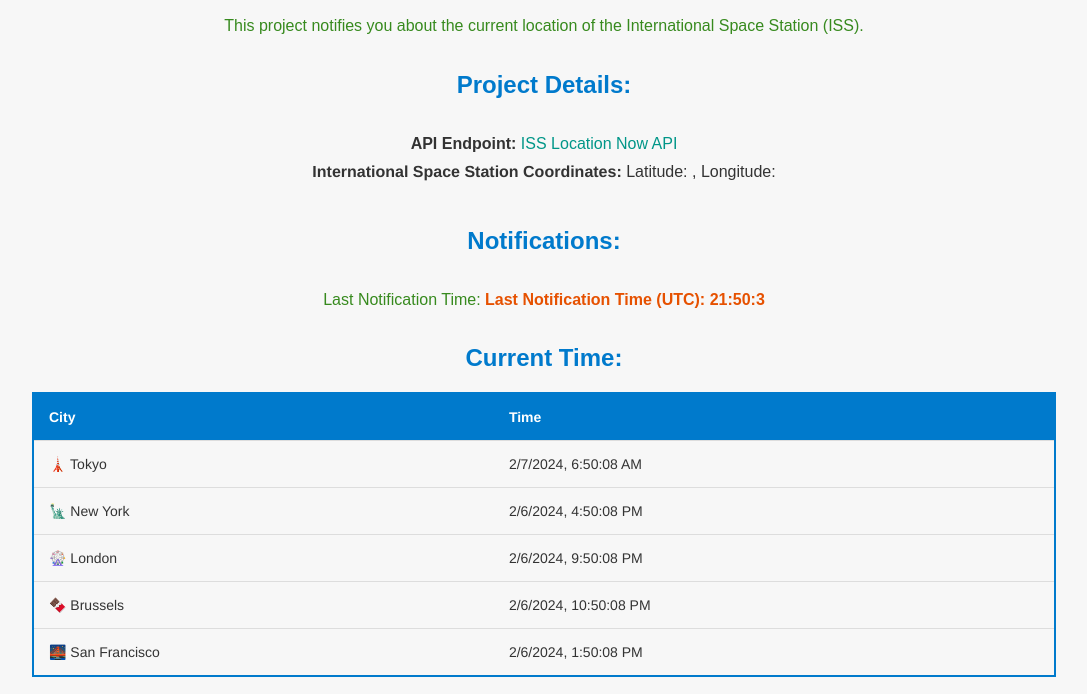
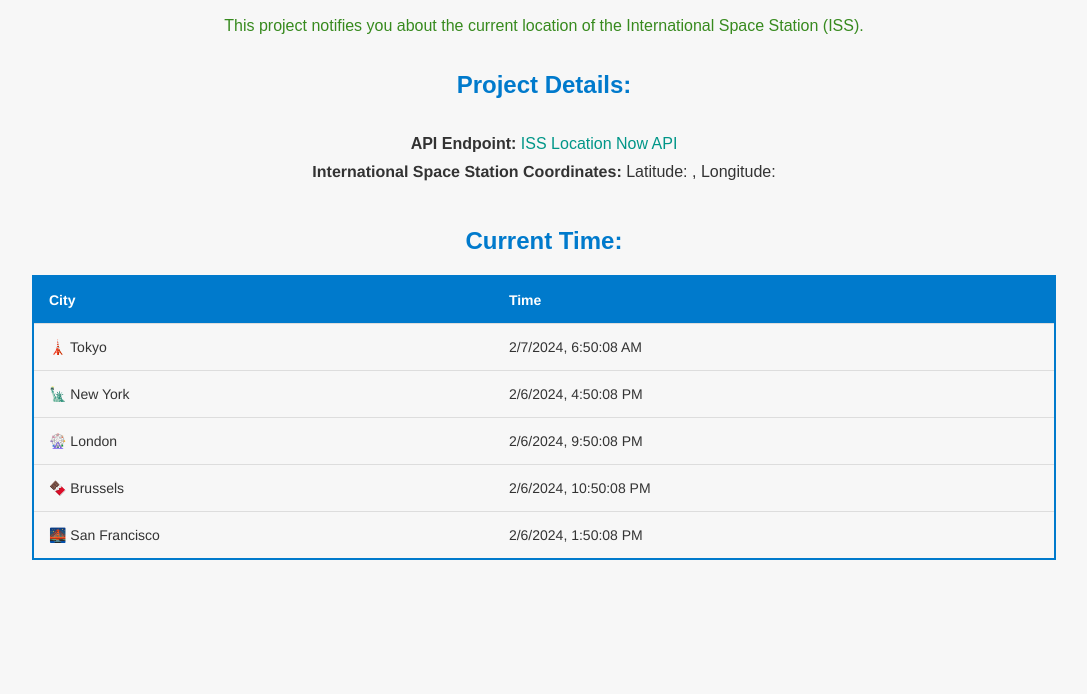
Before and after one commit to nikdimentiy/Nucamp, a plain HTML site: page Web Sample/ISS Location Notifier/index.html in a window 1280 px wide. Shown: the part 80-774 px from the top of the page, without its empty margins (96-1183 px from the left). Drawn offline with nearby package versions, Linux system fonts and the light colour scheme; no server answers.

Commit message:
Update index.html

```diff
--- a/Web Sample/ISS Location Notifier/index.html
+++ b/Web Sample/ISS Location Notifier/index.html
@@ -45,8 +45,8 @@
                 id="latitude"></span>, Longitude: <span id="longitude"></span></li>
     </ul>
 
-    <h2>Notifications:</h2>
-    <p>Last Notification Time: <span id="lastNotificationTime"></span></p>
+    <!-- <h2>Notifications:</h2>
+    <p>Last Notification Time: <span id="lastNotificationTime"></span></p> -->
 
     <h2>Current Time:</h2>
     <table>
```
